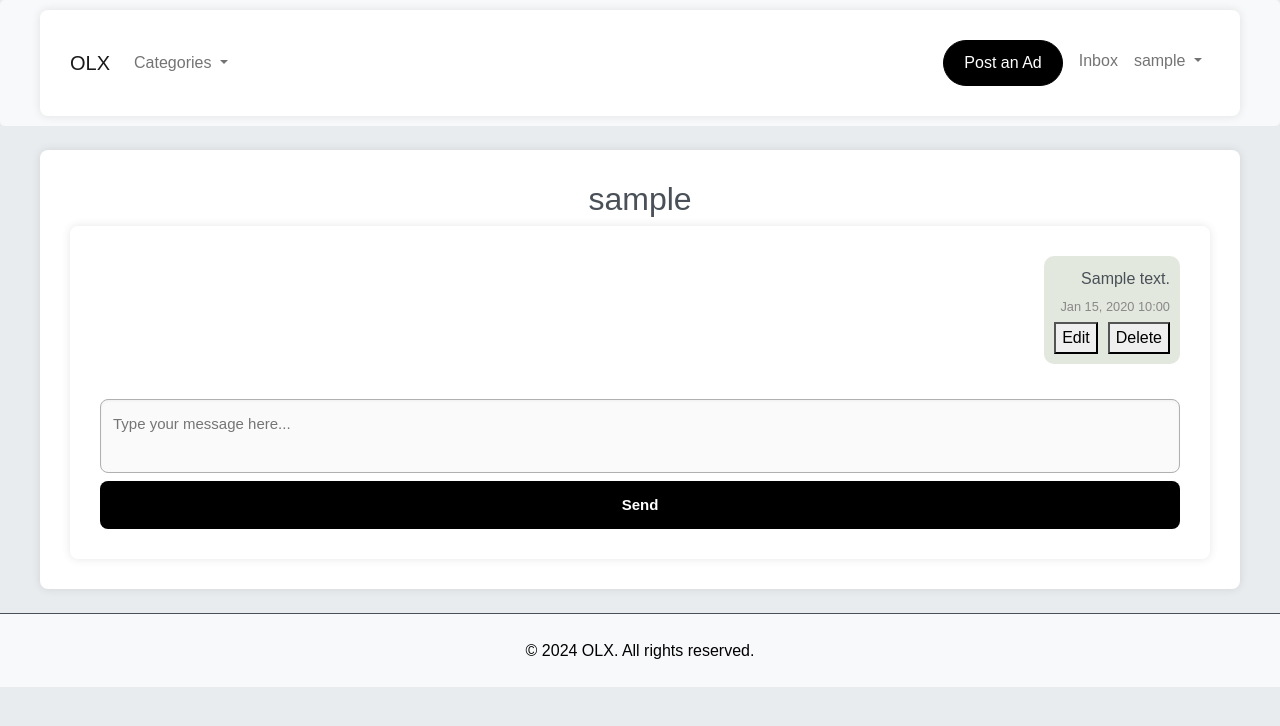
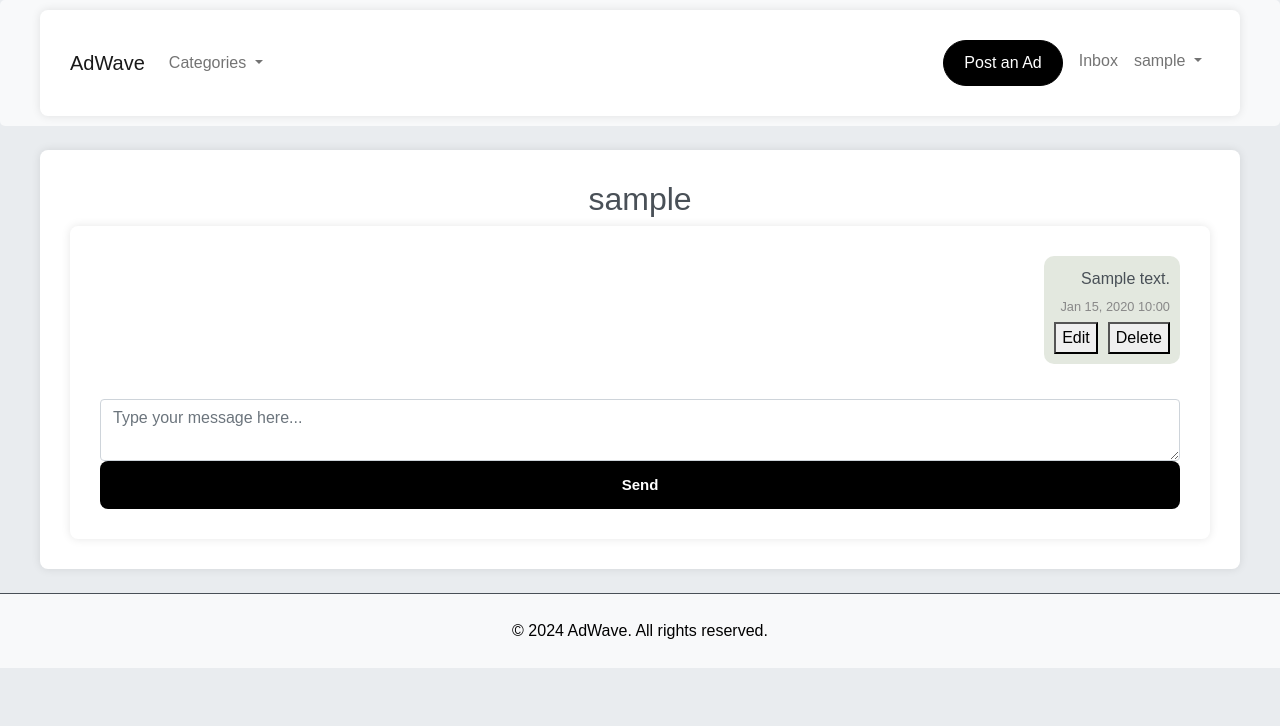
Before and after one commit to bragadeeshwaran06/Classifides, a Django app: page /chat/conversation/1/1/ in a window 1280 px wide. Shown: the top 726 px of the page. Run offline with Django 5.2, Linux system fonts and the light colour scheme; a user stored in the database is signed in; tables that the repository leaves empty hold one stand-in row (values such as "Sample post"); some libraries are stand-ins or nearby versions.

Commit message:
Update conversation and edit

```diff
--- a/classifides/ads/templates/base.html
+++ b/classifides/ads/templates/base.html
@@ -5,7 +5,7 @@
     <head>
         <meta charset="UTF-8">
         <meta name="viewport" content="width=device-width, initial-scale=1.0">
-        <title>{% block title %}OLX - Buy & Sell{% endblock %}</title>
+        <title>{% block title %}AdWave - Buy & Sell{% endblock %}</title>
         <link rel="preconnect" href="https://fonts.googleapis.com">
         <link rel="preconnect" href="https://fonts.gstatic.com" crossorigin>
         <link href="https://fonts.googleapis.com/css2?family=Roboto:wght@400;700&display=swap" rel="stylesheet">
@@ -16,7 +16,7 @@
     <body>
         <nav class="navbar navbar-expand-lg navbar-light bg-light">
             <div class="container">
-                <a class="navbar-brand" href="{% url 'home' %}">OLX</a>
+                <a class="navbar-brand" href="{% url 'home' %}">AdWave</a>
                 <button class="navbar-toggler" type="button" data-bs-toggle="collapse" data-bs-target="#navbarNav" aria-controls="navbarNav" aria-expanded="false" aria-label="Toggle navigation">
                     <span class="navbar-toggler-icon"></span>
                 </button>
@@ -86,7 +86,7 @@
         </div>
 
         <footer class="bg-light text-center py-4">
-            <p class="mb-0">© 2024 OLX. All rights reserved.</p>
+            <p class="mb-0">© 2024 AdWave. All rights reserved.</p>
         </footer>
 
         <script src="https://cdn.jsdelivr.net/npm/@popperjs/core@2.11.6/dist/umd/popper.min.js"></script>
--- a/classifides/chat/forms.py
+++ b/classifides/chat/forms.py
@@ -6,5 +6,5 @@ class MessageForm(forms.ModelForm):
         model = Message
         fields = ['content']
         widgets = {
-            'content': forms.Textarea(attrs={'class': 'form-control', 'rows': 3}),
+            'content': forms.Textarea(attrs={'class': 'form-control', 'rows': 2,'placeholder': 'Type your message here...'}),
         }
--- a/classifides/chat/templates/conversation.html
+++ b/classifides/chat/templates/conversation.html
@@ -31,7 +31,7 @@
     <div id="messageFormContainer">
         <form method="post" id="message-form">
             {% csrf_token %}
-            <textarea name="message" id="message-input" placeholder="Type your message here..." class="message-input"></textarea>
+            {{ form.content }}
             <input type="hidden" name="message_id" id="message-id">
             <button type="submit" class="send-button" id="message-submit-btn">Send</button>
             <button type="button" id="cancel-edit-btn" style="display: none;" onclick="cancelEdit()">Cancel</button>
@@ -43,18 +43,20 @@
     function openEditForm(messageId) {
         const messageContent = document.querySelector(`[data-message-id="${messageId}"] span`).textContent;
         document.getElementById('message-id').value = messageId;
-    document.getElementById('message-input').value = messageContent;
+        document.getElementById('id_content').value = messageContent;
         document.getElementById('message-submit-btn').textContent = 'Save';
         document.getElementById('message-form').action = `{% url 'edit_message' 0 %}`.replace('0', messageId);
         document.getElementById('cancel-edit-btn').style.display = 'inline-block';
+        document.getElementById('id_content').scrollIntoView({ behavior: 'smooth' });
     }
 
     function cancelEdit() {
         document.getElementById('message-id').value = '';
-    document.getElementById('message-input').value = '';
+        document.getElementById('id_content').value = '';
         document.getElementById('message-submit-btn').textContent = 'Send';
         document.getElementById('message-form').action = '';
         document.getElementById('cancel-edit-btn').style.display = 'none';
     }
 </script>
+
 {% endblock %}
--- a/classifides/chat/views.py
+++ b/classifides/chat/views.py
@@ -3,8 +3,8 @@ from django.contrib.auth.decorators import login_required
 from ads.models import Message, Ad
 from django.contrib.auth.models import User
 from django.db import models
-from django.http import JsonResponse
 from django.views.decorators.http import require_POST
+from chat.forms import MessageForm
 
 @login_required
 def conversation(request, ad_id, user_id):
@@ -18,17 +18,18 @@ def conversation(request, ad_id, user_id):
     ).order_by('timestamp')
 
     if request.method == 'POST':
-        content = request.POST.get('message')
-        if content:
-            Message.objects.create(
-                sender=request.user,
-                receiver=other_user,
-                ad=ad,
-                content=content
-            )
-        return redirect('conversation', ad_id=ad_id, user_id=user_id)
+        form = MessageForm(request.POST)
+        if form.is_valid():
+            message = form.save(commit=False)
+            message.sender = request.user
+            message.receiver = other_user
+            message.ad = ad
+            message.save()
+            return redirect('conversation', ad_id=ad_id, user_id=user_id)
+    else:
+        form = MessageForm()
 
-    return render(request, 'conversation.html', {'messages': messages, 'other_user': other_user, 'ad': ad})
+    return render(request, 'conversation.html', {'messages': messages, 'other_user': other_user, 'ad': ad,'form': form})
 
 @login_required
 def inbox(request):
@@ -50,16 +51,22 @@ def inbox(request):
 @require_POST
 def edit_message(request, message_id):
     message = get_object_or_404(Message, id=message_id, sender=request.user)
-    new_content = request.POST.get('message')
-    print(f"New content: {new_content}")
+    form = MessageForm(request.POST, instance=message)
 
-    if not new_content or not new_content.strip():
+    if form.is_valid():
+        form.save()
         return redirect('conversation', ad_id=message.ad.id, user_id=message.receiver.id)
 
-    message.content = new_content.strip()
-    message.save()
-
-    return redirect('conversation', ad_id=message.ad.id, user_id=message.receiver.id)
+    return render(request, 'conversation.html', {
+        'messages': Message.objects.filter(
+            models.Q(sender=request.user, receiver=message.receiver) |
+            models.Q(sender=message.receiver, receiver=request.user),
+            ad=message.ad
+        ).order_by('timestamp'),
+        'other_user': message.receiver,
+        'ad': message.ad,
+        'form': form
+    })
 
 @require_POST
 def delete_message(request, message_id):
--- a/classifides/static/css/styles.css
+++ b/classifides/static/css/styles.css
@@ -22,79 +22,76 @@
     margin-bottom: 10px;
 }
 
-/* Container for messages */
+
 .messages {
     display: grid;
     grid-template-columns: 1fr;
-    gap: 10px; /* Space between messages */
+    gap: 10px;
     margin-bottom: 20px;
 }
 
-/* Style for individual messages */
+
 .message {
-    max-width: 60%; /* Control the width of the message bubbles */
+    max-width: 60%;
     padding: 10px;
     border-radius: 10px;
     position: relative;
     display: inline-block;
 }
 
-/* Align sent messages to the right */
+
 .message.sent {
     justify-self: end;
-    background-color: #e3e8df; /* Light green background for sent messages */
+    background-color: #e3e8df;
     text-align: right;
 }
 
-/* Align received messages to the left */
 .message.received {
     justify-self: start;
-    background-color: #f1f1f1; /* Light gray background for received messages */
+    background-color: #f1f1f1;
     text-align: left;
 }
 
-/* Timestamp style */
 .message-timestamp {
     font-size: 0.8em;
     color: #888;
     margin-top: 5px;
 }
 
-/* Message form container */
+
 .message-form {
     display: flex;
     flex-direction: column;
     margin-top: 20px;
 }
 
-/* Form container styling */
 .message-form-container {
     display: flex;
-    flex-direction: column; /* Stack textarea and button vertically */
-    gap: 8px; /* Space between textarea and button */
-    padding: 12px; /* Padding around the form */
-    border: 1px solid #e0e0e0; /* Light gray border */
-    border-radius: 10px; /* Rounded corners */
-    background-color: #ffffff; /* White background */
-    box-shadow: 0 4px 8px rgba(0, 0, 0, 0.15); /* Medium shadow for depth */
+    flex-direction: column;
+    gap: 8px;
+    padding: 12px;
+    border: 1px solid #e0e0e0;
+    border-radius: 10px;
+    background-color: #ffffff;
+    box-shadow: 0 4px 8px rgba(0, 0, 0, 0.15);
 }
 
-/* Textarea styling */
+
 .message-input {
-    width: 100%; /* Full width of the container */
-    padding: 12px; /* Padding inside the textarea */
-    border: 1px solid #b0b0b0; /* Slightly darker border */
-    border-radius: 8px; /* Rounded corners */
-    resize: none; /* Disable resizing */
-    font-size: 15px; /* Font size */
-    line-height: 1.6; /* Line height for readability */
-    background-color: #fafafa; /* Slightly gray background */
-    box-shadow: inset 0 1px 3px rgba(0, 0, 0, 0.05); /* Subtle inner shadow */
+    width: 100%;
+    padding: 12px;
+    border: 1px solid #b0b0b0;
+    border-radius: 8px;
+    resize: none;
+    font-size: 15px;
+    line-height: 1.6;
+    background-color: #fafafa;
+    box-shadow: inset 0 1px 3px rgba(0, 0, 0, 0.05);
 }
 
-/* Button styling */
+
 .send-button {
-    width: 100%; /* Full width of the container */
+    width: 100%;
     background-color: black; /* Black background */
     color: #ffffff; /* White text */
     border: none; /* Remove default border */
@@ -219,33 +216,3 @@ footer a:hover {
     word-wrap: break-word;
     position: relative;
 }
-
-.ad-card {
-    border: 1px solid #ddd;
-    border-radius: 5px;
-    padding: 15px;
-    margin-bottom: 20px;
-    text-align: center;
-    background-color: #fff;
-}
-
-.ad-image {
-    max-width: 100%;
-    height: auto;
-    border-radius: 5px;
-}
-
-.ad-card h4 {
-    margin-top: 10px;
-    font-size: 1.2em;
-}
-
-.ad-card p {
-    color: #888;
-}
-
-.ad-card .btn {
-    margin-top: 10px;
-    background-color: black;
-    color: white;
-}
```
Also changed, not shown: classifides/media/ad_images/Hp-victus.jpg (deleted). Lines whose indentation alone changed are shown as unchanged.
